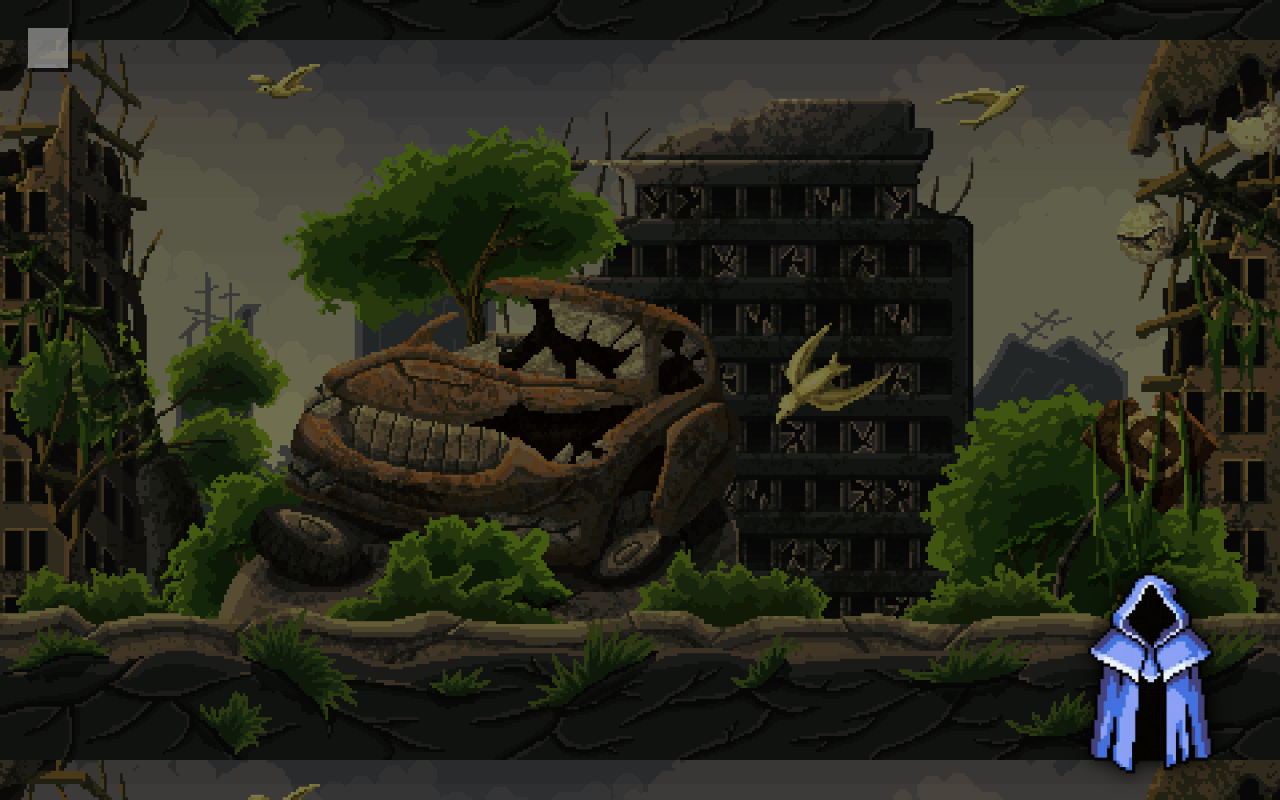
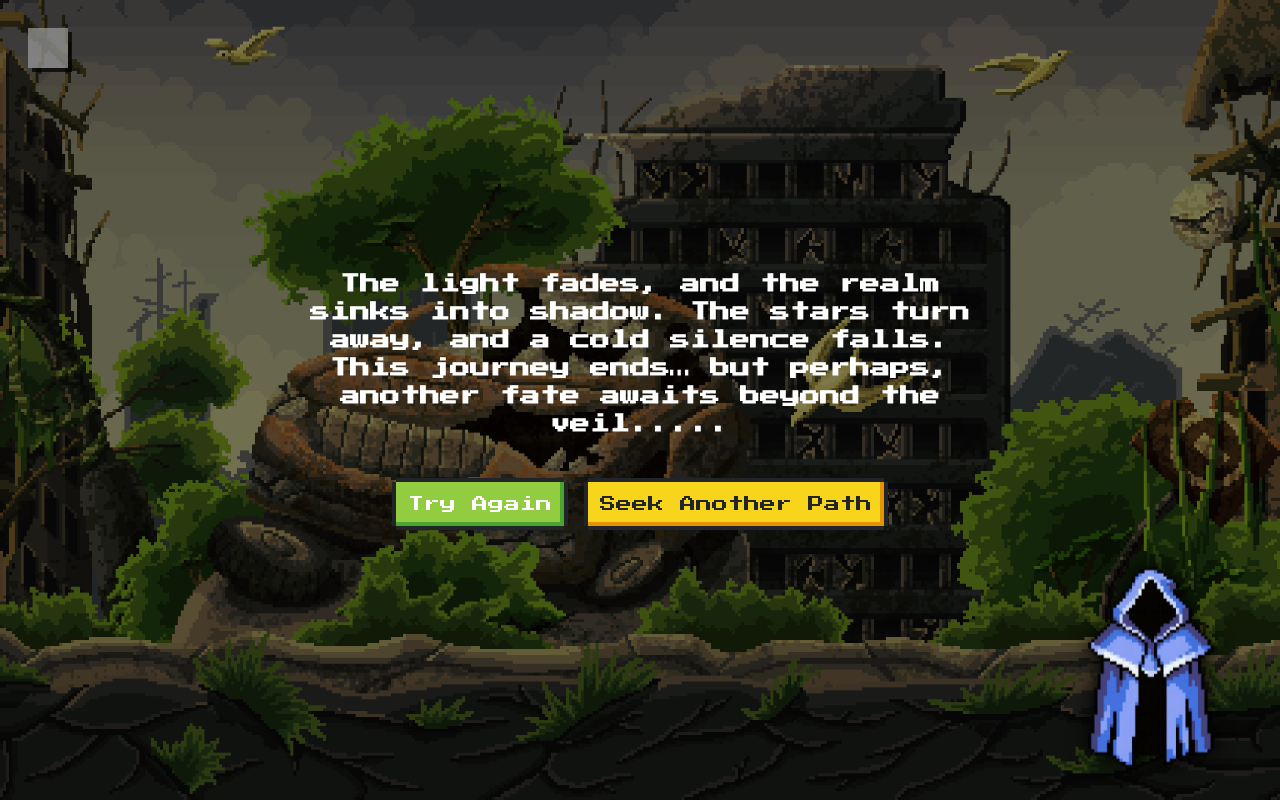
Before and after one commit to levanter914/Moonlit-Veil, a React (Vite) app: page /bad-end in a window 1280 px wide. Built offline with nearby package versions, Linux system fonts and the light colour scheme; no server answers; grey boxes are pictures that could not be loaded.

Commit message:
added features

```diff
--- a/src/App.jsx
+++ b/src/App.jsx
@@ -10,14 +10,14 @@ import MirageHaven from "./pages/MirageHaven";
 import ThemeSelection from "./pages/ThemeSelection";
 import BadEnd from "./pages/BadEnd";
 import GoodEnd from "./pages/GoodEnd";
-import MusicPlayer from "./components/MusicPlayer"; // Import MusicPlayer
-import { MusicProvider } from "./context/MusicContext"; // Import MusicProvider
+import MusicPlayer from "./components/MusicPlayer";
+import { MusicProvider } from "./context/MusicContext";
 import avatar from "./assets/avatar.png";
 
 function App() {
   usePreventZoom();
   return (
-    <MusicProvider> {/* Wrap everything inside MusicProvider */}
+    <MusicProvider>
       <div className="relative min-h-screen">
         <Routes>
           <Route path="/" element={<Landing />} />
--- a/src/components/QuizComponent.jsx
+++ b/src/components/QuizComponent.jsx
@@ -74,7 +74,7 @@ const QuizComponent = ({ theme, background, titleColor, containerColor, borderCo
       setShowFeedback(false);
       setAnswered(false);
     } else {
-      navigate("/good-end"); // Redirect to Good Ending
+      navigate("/good-end");
     }
   };
 
--- a/src/pages/BadEnd.jsx
+++ b/src/pages/BadEnd.jsx
@@ -1,20 +1,38 @@
-import React from 'react'
-import { useContext, useEffect } from "react";
+import React, { useContext, useEffect } from "react";
 import { MusicContext } from "../context/MusicContext";
+import { useNavigate } from "react-router-dom";
 
 const BadEnd = () => {
   const { changeTrack } = useContext(MusicContext);
+  const navigate = useNavigate();
+  const message = "The light fades, and the realm sinks into shadow. The stars turn away, and a cold silence falls. This journey ends… but perhaps, another fate awaits beyond the veil.....";
 
   useEffect(() => {
     changeTrack("bad-ending");
   }, []);
+
   return (
-    <div className="relative h-screen w-full flex items-center justify-center px-6">
+    <div className="relative h-screen w-full flex flex-col items-center justify-center px-6 text-center">
       {/* Background Image */}
-      <div className="absolute inset-0 bg-[url('./assets/BadEnd.png')] bg-contain bg-center bg-repeat"></div>
+      <div className="absolute inset-0 bg-[url('./assets/BadEnd.png')] bg-cover bg-center"></div>
       <div className="absolute inset-0 bg-black opacity-50"></div>
+
+      {/* Message */}
+      <p className="relative text-white text-4xl md:text-xl lg:text-xl font-bold max-w-2xl animate-fade-in">
+        {message}
+      </p>
+
+      {/* Buttons */}
+      <div className="relative mt-6 flex gap-4">
+        <button
+          onClick={() => navigate("/")}
+          className="nes-btn is-success hover:scale-110 transition-transform">Try Again</button>
+        <button
+          onClick={() => navigate("/theme-selection")}
+          className="nes-btn is-warning hover:scale-110 transition-transform">Seek Another Path</button>
+      </div>
     </div>
-  )
-}
+  );
+};
 
-export default BadEnd
+export default BadEnd;
--- a/src/pages/GoodEnd.jsx
+++ b/src/pages/GoodEnd.jsx
@@ -1,20 +1,38 @@
-import React from 'react'
-import { useContext, useEffect } from "react";
+import React, { useContext, useEffect } from "react";
 import { MusicContext } from "../context/MusicContext";
+import { useNavigate } from "react-router-dom";
 
 const GoodEnd = () => {
   const { changeTrack } = useContext(MusicContext);
+  const navigate = useNavigate();
+  const message = "The stars shimmer in approval, and the realm bathes in light. Harmony is restored, and the echoes of your journey linger in eternity. This chapter closes, but the adventure never truly ends.";
 
   useEffect(() => {
     changeTrack("good-ending");
   }, []);
+
   return (
-    <div className="relative h-screen w-full flex items-center justify-center px-6">
+    <div className="relative h-screen w-full flex flex-col items-center justify-center px-6 text-center">
       {/* Background Image */}
-      <div className="absolute inset-0 bg-[url('./assets/GoodEnd.png')] bg-contain bg-center bg-repeat"></div>
+      <div className="absolute inset-0 bg-[url('./assets/GoodEnd.png')] bg-cover bg-center"></div>
       <div className="absolute inset-0 bg-black opacity-20"></div>
+
+      {/* Message */}
+      <p className="relative text-white text-xl md:text-xl lg:text-xl font-bold max-w-xl animate-fade-in">
+        {message}
+      </p>
+
+      {/* Buttons */}
+      <div className="relative mt-6 flex gap-4">
+        <button
+          onClick={() => navigate("/")}
+          className="nes-btn is-success hover:scale-110 transition-transform">Begin Again</button>
+        <button
+          onClick={() => navigate("/mystic-path")}
+          className="nes-btn is-warning hover:scale-110 transition-transform">Venture Further</button>
+      </div>
     </div>
-  )
-}
+  );
+};
 
-export default GoodEnd
+export default GoodEnd;
--- a/src/services/geminiServices.js
+++ b/src/services/geminiServices.js
@@ -106,7 +106,7 @@ export async function generateQuizQuestions(theme) {
 
     // Get the raw text response
     const text = await result.response.text();
-    console.log("Received raw response:", text);
+    console.log("Received raw response:");
 
     // Clean up the response by:
     // - Removing markdown artifacts
@@ -119,7 +119,7 @@ export async function generateQuizQuestions(theme) {
       .replace(/,\s*}/g, '}')                     // Remove trailing commas
       .replace(/,\s*]/g, ']');                    // Remove trailing commas in arrays
 
-    console.log("Cleaned response:", cleanedText);
+    console.log("Cleaned response:");
 
     // Parse the cleaned JSON response
     const parsedData = JSON.parse(cleanedText);
```
